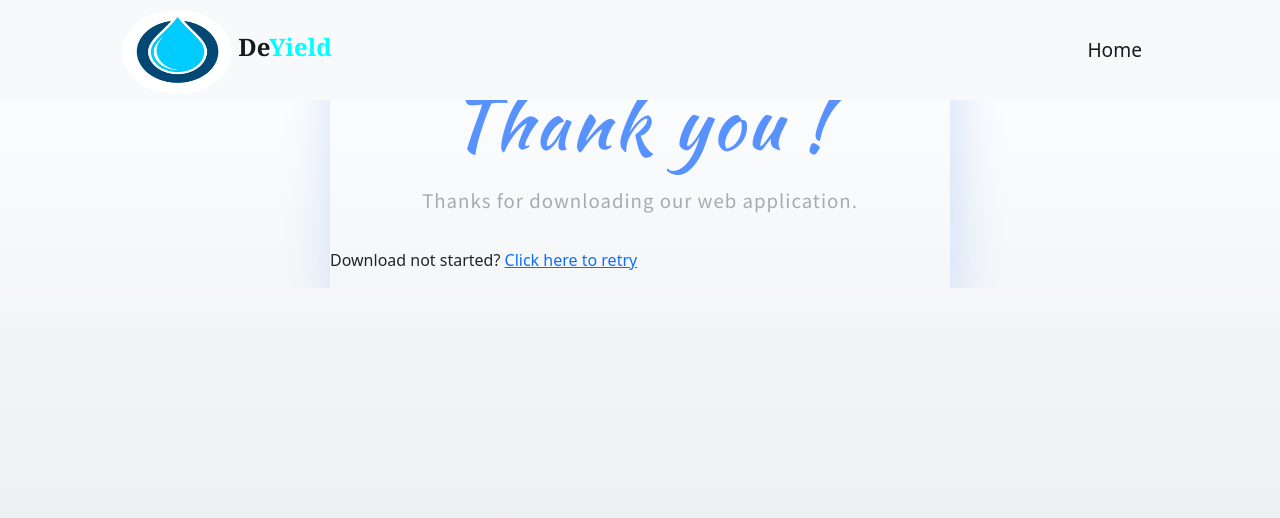
After one commit to WesSno/Web-App, a Flask app: template templates/apption.html in a window 1280 px wide. The commit adds this page. Shown: the top 518 px of the page. Run offline with Flask 2, Linux system fonts and the light colour scheme; the template is opened without the code that fills it, so the values that code supplies are empty; some libraries are stand-ins or nearby versions.

Commit message:
created thank you page

```diff
--- a/static/css/styles.css
+++ b/static/css/styles.css
@@ -279,3 +279,66 @@ label {
     }
 
 }
+
+*{
+    box-sizing:border-box;
+   /* outline:1px solid ;*/
+  }
+  .dl_body{
+  background: #ffffff;
+  background: linear-gradient(to bottom, #ffffff 0%,#e1e8ed 100%);
+  filter: progid:DXImageTransform.Microsoft.gradient( startColorstr='#ffffff', endColorstr='#e1e8ed',GradientType=0 );
+      height: 100%;
+          margin: 0;
+          background-repeat: no-repeat;
+          background-attachment: fixed;
+
+  }
+
+  .wrapper-1{
+    width:100%;
+    height:100vh;
+    display: flex;
+  flex-direction: column;
+  }
+  .wrapper-2{
+    padding :30px;
+    text-align:center;
+  }
+  h1{
+      font-family: 'Kaushan Script', cursive;
+    font-size:4em;
+    letter-spacing:3px;
+    color:#5892FF ;
+    margin:0;
+    margin-bottom:20px;
+  }
+  .wrapper-2 p{
+    margin:0;
+    font-size:1.3em;
+    color:#aaa;
+    font-family: 'Source Sans Pro', sans-serif;
+    letter-spacing:1px;
+  }
+
+
+  @media (min-width:360px){
+    h1{
+      font-size:4.5em;
+    }
+  }
+
+  @media (min-width:600px){
+    .content{
+    max-width:1000px;
+    margin:0 auto;
+  }
+    .wrapper-1{
+    height: initial;
+    max-width:620px;
+    margin:0 auto;
+    margin-top:50px;
+    box-shadow: 4px 8px 40px 8px rgba(88, 146, 255, 0.2);
+  }
+
+  }
--- /dev/null
+++ b/templates/apption.html
@@ -0,0 +1,80 @@
+<!DOCTYPE html>
+<!--[if lt IE 7]>      <html class="no-js lt-ie9 lt-ie8 lt-ie7"> <![endif]-->
+<!--[if IE 7]>         <html class="no-js lt-ie9 lt-ie8"> <![endif]-->
+<!--[if IE 8]>         <html class="no-js lt-ie9"> <![endif]-->
+<!--[if gt IE 8]>      <html class="no-js"> <!--<![endif]-->
+<html>
+    <head>
+        <meta charset="utf-8">
+        <meta http-equiv="X-UA-Compatible" content="IE=edge">
+        <title>Thank You</title>
+        <meta name="description" content="">
+        <meta name="viewport" content="width=device-width, initial-scale=1">
+        <link rel="icon" href="static/favicon.ico">
+        <link rel="stylesheet" href="https://cdn.jsdelivr.net/npm/bootstrap@5.2.0/dist/css/bootstrap.min.css">
+        <link rel="stylesheet" href="static/bootstrap/css/bootstrap.css">
+        <link rel="stylesheet" href="static/bootstrap/js/bootstrap.js">
+        <link rel="stylesheet" href="static/css/styles.css">
+        <link rel="stylesheet" href="static/font-6/css/all.css">
+        <link href="https://fonts.googleapis.com/css?family=Kaushan+Script|Source+Sans+Pro" rel="stylesheet">
+
+        <script src="https://cdn.jsdelivr.net/npm/@popperjs/core@2.11.5/dist/umd/popper.min.js"
+          integrity="sha384-Xe+8cL9oJa6tN/veChSP7q+mnSPaj5Bcu9mPX5F5xIGE0DVittaqT5lorf0EI7Vk"
+          crossorigin="anonymous"></script>
+        <script src="https://cdn.jsdelivr.net/npm/bootstrap@5.2.0/dist/js/bootstrap.min.js"
+          integrity="sha384-ODmDIVzN+pFdexxHEHFBQH3/9/vQ9uori45z4JjnFsRydbmQbmL5t1tQ0culUzyK"
+          crossorigin="anonymous"></script>
+    </head>
+
+
+    <body class="dl_body">
+       <!--navbar -->
+      <section id="home">
+        <nav class="navbar fixed-top navbar-expand-lg bg-light">
+              <div class="container-fluid">
+                  <a class="navbar-brand" href= {{ url_for('home') }}>
+                      <img src="static/images/waterlogo-modified.png" alt="logo"
+                          class="logo-img d-inline-block align-text-center">
+                      De<span class="logo-col">Yield</span> </a>
+                  <button class="navbar-toggler" type="button" data-bs-toggle="collapse"
+                      data-bs-target="#navbarSupportedContent" aria-controls="navbarSupportedContent"
+                      aria-expanded="false" aria-label="Toggle navigation">
+                      <span class="navbar-toggler-icon"></span>
+                  </button>
+                  <div class="collapse navbar-collapse" id="navbarSupportedContent">
+                      <ul class="navbar-nav ms-auto">
+                          <li class="nav-item">
+                              <a class="nav-link active" aria-current="page" href={{ url_for('home') }}>Home</a>
+                          </li>
+                  </div>
+              </div>
+          </nav>
+      </section>
+
+            <section>
+              <div class="content">
+                <div class="wrapper-1">
+                  <div class="wrapper-2">
+                    <h1>Thank you !</h1>
+                    <p>Thanks for downloading our web application. </p>
+                  </div>
+                  <div class="footer-like">
+                    <p>Download not started?
+                    <a href="#">Click here to retry</a>
+                    </p>
+                  </div>
+                </div>
+              </div>
+            </section>
+
+
+
+
+        <script>
+            var tooltipTriggerList = [].slice.call(document.querySelectorAll('[data-bs-toggle="tooltip"]'))
+            var tooltipList = tooltipTriggerList.map(function (tooltipTriggerEl) {
+              return new bootstrap.Tooltip(tooltipTriggerEl)
+            })
+          </script>
+    </body>
+</html>
```
